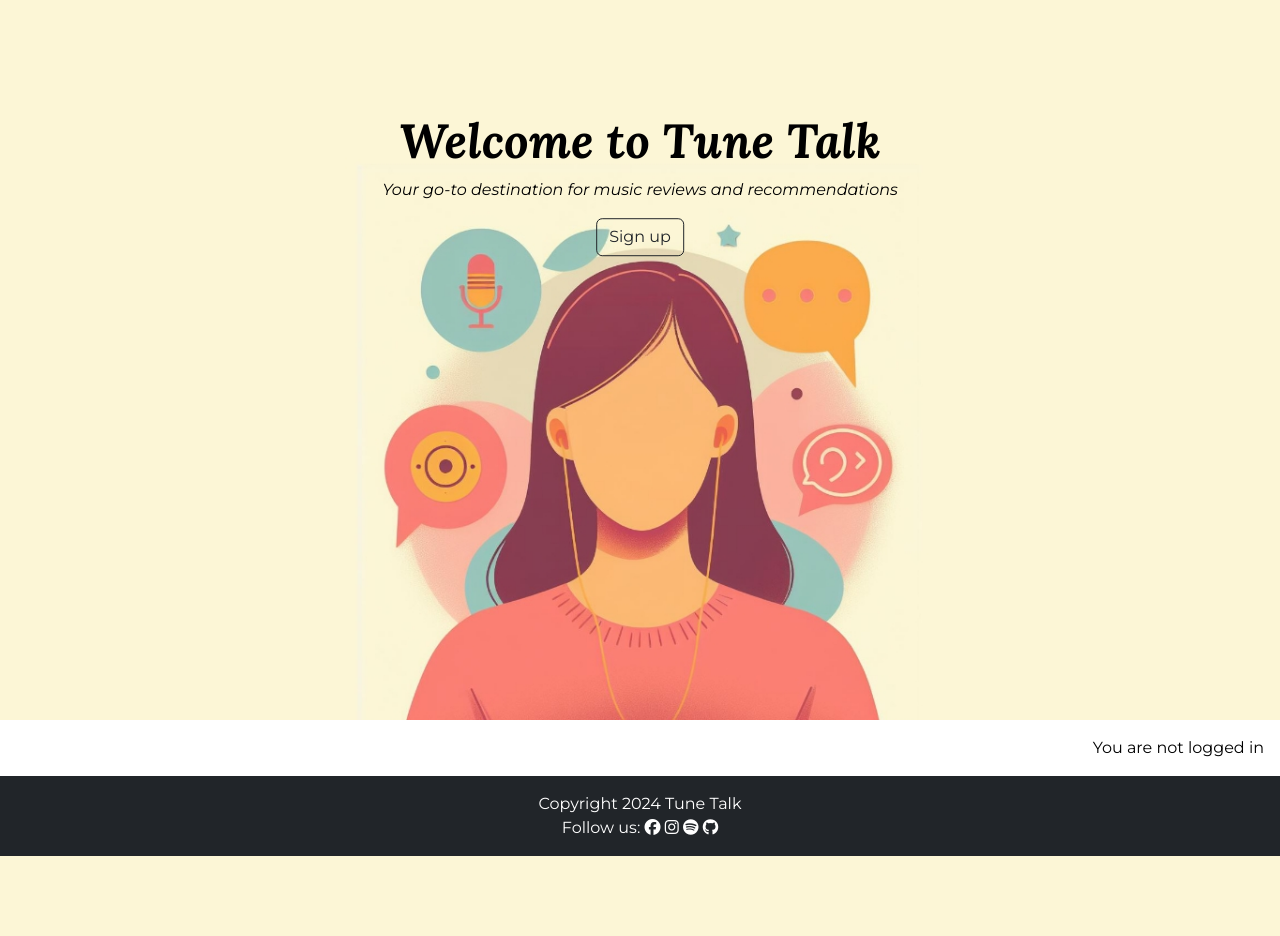
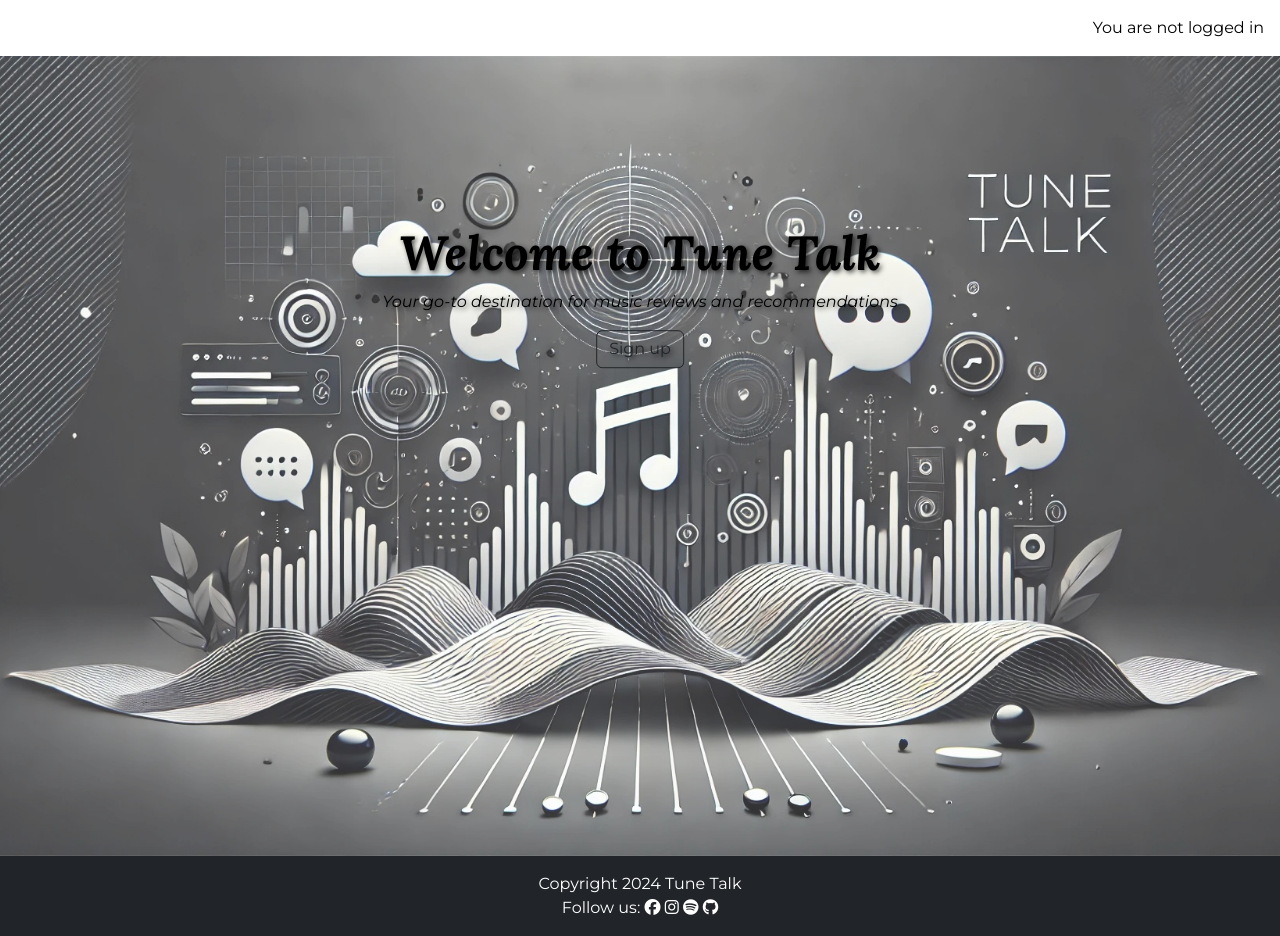
Before and after one commit to ArianneSantiago/Tune-Talk, a Django app: page / in a window 1280 px wide. Shown: the part 56-992 px from the top of the page. Before the commit the page ends 912 px from the top, so only its background shows below. Run offline with Django 4.2, Linux system fonts and the light colour scheme; some libraries are stand-ins or nearby versions; some web fonts are replaced.

Commit message:
feat: update hero image location and add favicon

```diff
--- a/album_review/templates/album_review/homepage.html
+++ b/album_review/templates/album_review/homepage.html
@@ -3,6 +3,12 @@
 
 {% block content %}
 <div class="hero-container">
+    <!-- Hero Image -->
+    {% if request.path == home_url %}
+    <img src="{% static 'images/TT.jpg' %}" alt="Hero Image" class="hero-image">
+    {% endif %}
+
+
     <div class="hero-text">
       <h1>Welcome to Tune Talk</h1>
       <p>Your go-to destination for music reviews and recommendations</p>
@@ -14,6 +20,8 @@
       </div>
       {% endif %}
     </div>
+
+
   </div>
 
 
--- a/static/css/style.css
+++ b/static/css/style.css
@@ -1,6 +1,8 @@
 body {
     background-color: #F5F5F5;
     font-family: Montserrat, Oswald, sans-serif;
+    /* height: 100vh;
+    width: 100%; */
 }
 
 .album-cover {
@@ -11,19 +13,18 @@ body {
 
 /* Hero Image */
 
-.hero {
-    height: 100vh;
+.hero-container {
     position: relative;
+    text-align: center;
+    color: black;
 }
 
-.hero img {
+.hero-image {
+    background-image: linear-gradient(rgba(0, 0, 0, 0.6), rgba(0, 0, 0, 0.6));
     width: 100%;
     height: 100vh;
     object-fit: cover;
-    background-position: center;
-    background-repeat: no-repeat;
-    background-size: cover;
-    position: relative;
+    opacity: 0.8;
 }
 
 /* Hero Image Text */
@@ -35,6 +36,7 @@ body {
     transform: translate(-50%, -50%);
     text-align: center;
     padding: 20px;
+    text-shadow: 2px 2px 5px rgba(0, 0, 0, 0.7);
 }
 
 .hero-text  h1 {
@@ -54,7 +56,7 @@ body {
 
 
 .main-bg {
-    background: none;
+    background: transparent;
     color: black;
 }
 
@@ -63,9 +65,9 @@ body {
 }
 
 /* Media query for smaller screens */
-@media (max-width: 768px) {
-    .hero {
-        height: 50vh;
+/* @media (max-width: 768px) {
+    .hero-image {
+
     }
 
     .hero-text {
@@ -81,7 +83,7 @@ body {
     .hero-text p {
         font-size: 0.5em;
     }
-}
+} */
 
 
 .detail-title {
--- a/templates/base.html
+++ b/templates/base.html
@@ -12,6 +12,7 @@
   <meta charset="UTF-8">
   <meta name="viewport" content="width=device-width, initial-scale=1.0">
   <title>Tune Talk</title>
+  <link rel="icon" href="{% static 'images/favicon.ico' %}" type="image/x-icon">
 
   <!-- Google Fonts CSS -->
   <link rel="preconnect" href="https://fonts.googleapis.com">
@@ -70,13 +71,6 @@
     </div>
   </nav>
 
-
-
-  <!-- Hero Image -->
-  {% if request.path == home_url %}
-    <img src="{% static 'images/hero-image.jpg' %}" alt="Hero Image" class="hero-image">
-  {% endif %}
-
   <main class="flex-shrink-0 main-bg">
     <!-- Display Django Messages -->
     <div class="container">
@@ -103,7 +97,6 @@
     {% endblock %}
 
   </main>
-
 
   <footer class="footer mt-auto py-3 bg-dark">
     <p class="m-0 text-center text-white">
```
Also changed, not shown: README.md, static/images/TT.jpg (renamed from static/images/Tune_Talk_Image.jpg), static/images/favicon.ico (added).
